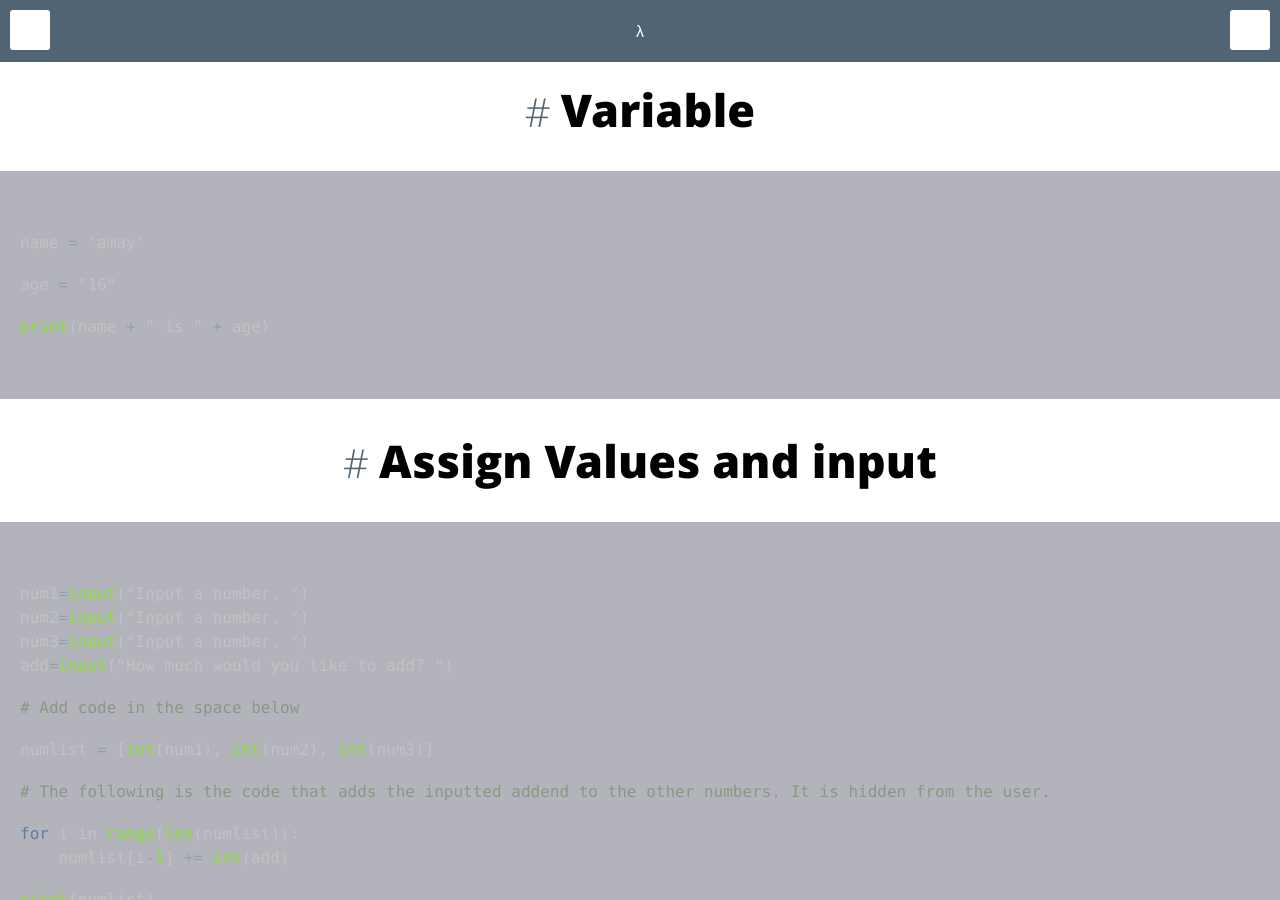
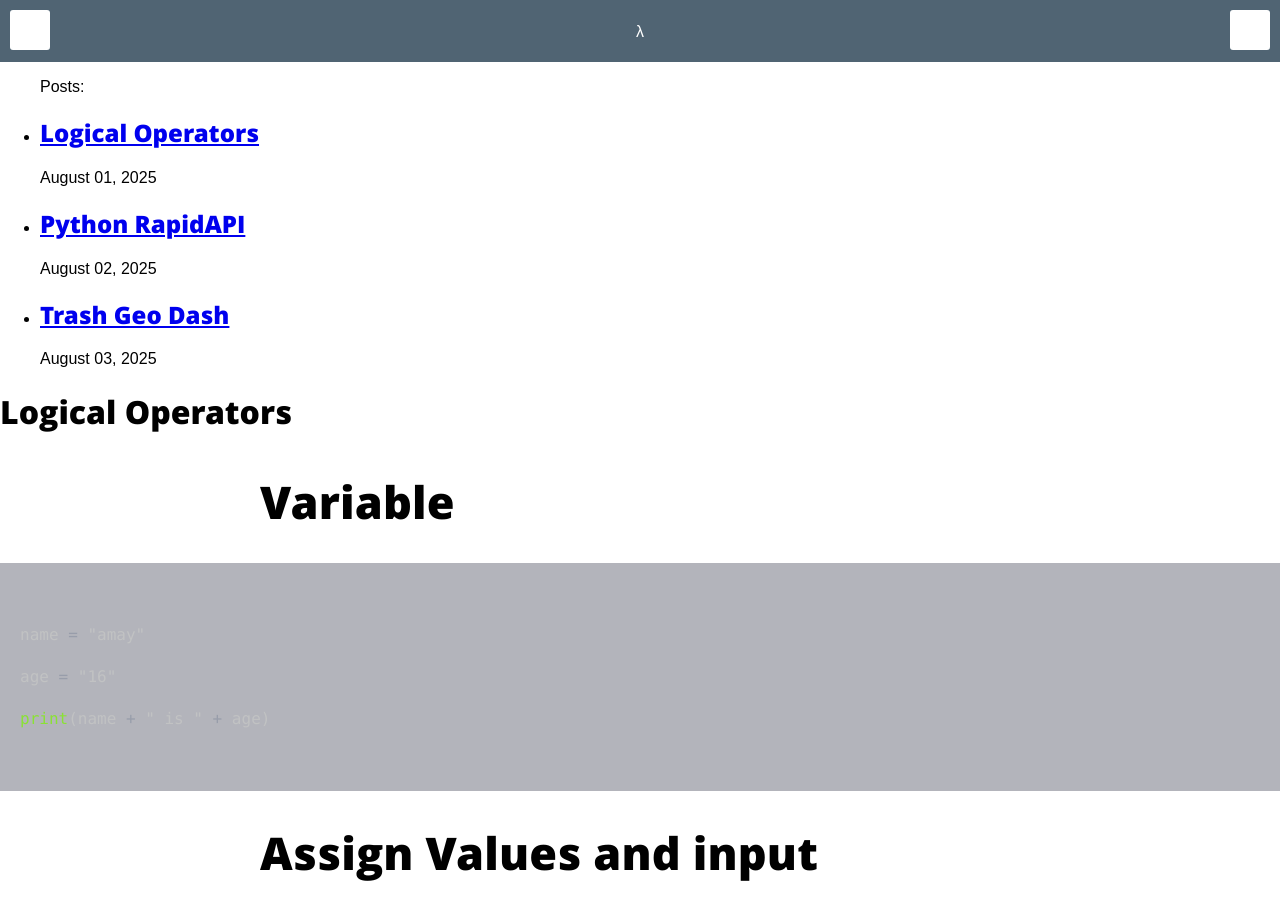
Before and after one commit to amayadvani/ADVA, a Jekyll site: the page built from _posts/2025-08-01-logical_operators.md, in a window 1280 px wide and 900 px high. Built offline with Jekyll 4.4.1, drawn with Linux system fonts in a browser that asks for light colours; comment, search, counter and statistics services are not loaded; some of the changed text lies outside the part shown.

Commit message:
postsfix

```diff
--- a/_posts/2025-08-01-logical_operators.md
+++ b/_posts/2025-08-01-logical_operators.md
@@ -1,9 +1,10 @@
 ---
-title: Notes with coded examples
-tags: [python]
-author: Amay Advani
-layout: minimal
-permalink: /logical_operators.md/
+layout: post
+title: "Logical Operators"
+date: 2025-08-01 01:00:00
+description: n/a
+tags:
+- python
 ---
 
 
--- a/_posts/2025-08-03-trash_geo_dash.md
+++ b/_posts/2025-08-03-trash_geo_dash.md
@@ -1,8 +1,10 @@
 ---
-title: Game!
-author : Amay Advani
-layout: minimal
-description: experimental
+layout: post
+title: "Trash Geo Dash"
+date: 2025-08-03 01:00:00
+description: n/a
+tags:
+- python
 ---
 
 <html>
```
Also changed, not shown: _posts/2025-08-02-python_rapidapi.md (+4 -3 lines).
